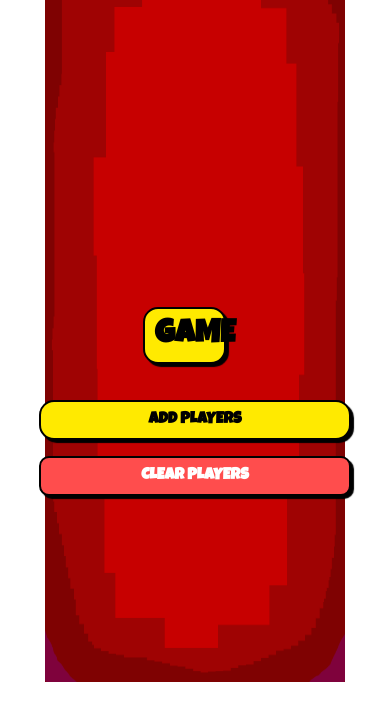
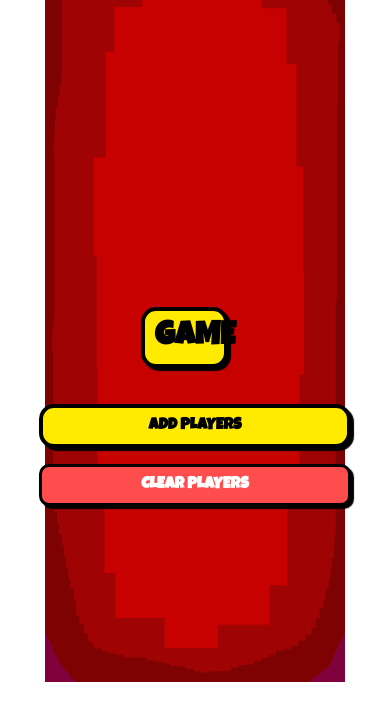
Before and after one commit to Israelab01/Chicken-Wild-Tournament, a plain HTML site: page presala.html in a window 390 px wide. Shown: the part 98-818 px from the top of the page. Drawn offline with Linux system fonts and the light colour scheme.

Commit message:
refactorizar codigo

```diff
--- a/stylepresala.css
+++ b/stylepresala.css
@@ -46,8 +46,7 @@
     box-shadow: 3px 3px 1px #000;
     cursor: pointer;
     font-weight: bold;
-    border-color: rgb(0, 0, 0);
-    border-style: solid;
+    border: 4px solid black;
     transition: transform 0.2s ease;
   }
   .boton:hover {
@@ -164,7 +163,7 @@
     margin: 8px 0;
     color: black;
     background-color: #ffea00;
-    border: 3px solid black;
+    border: 4px solid black;
     border-radius: 10px;
     cursor: pointer;
     font-family: "Luckiest Guy";
@@ -272,7 +271,7 @@
 #btnClearPlayers {
   background-color: #ff4d4d;
   color: white;
-  border: 2px solid black;
+  border: 3px solid black;
   border-radius: 10px;
   padding: 10px;
   font-family: "Luckiest Guy";
```
